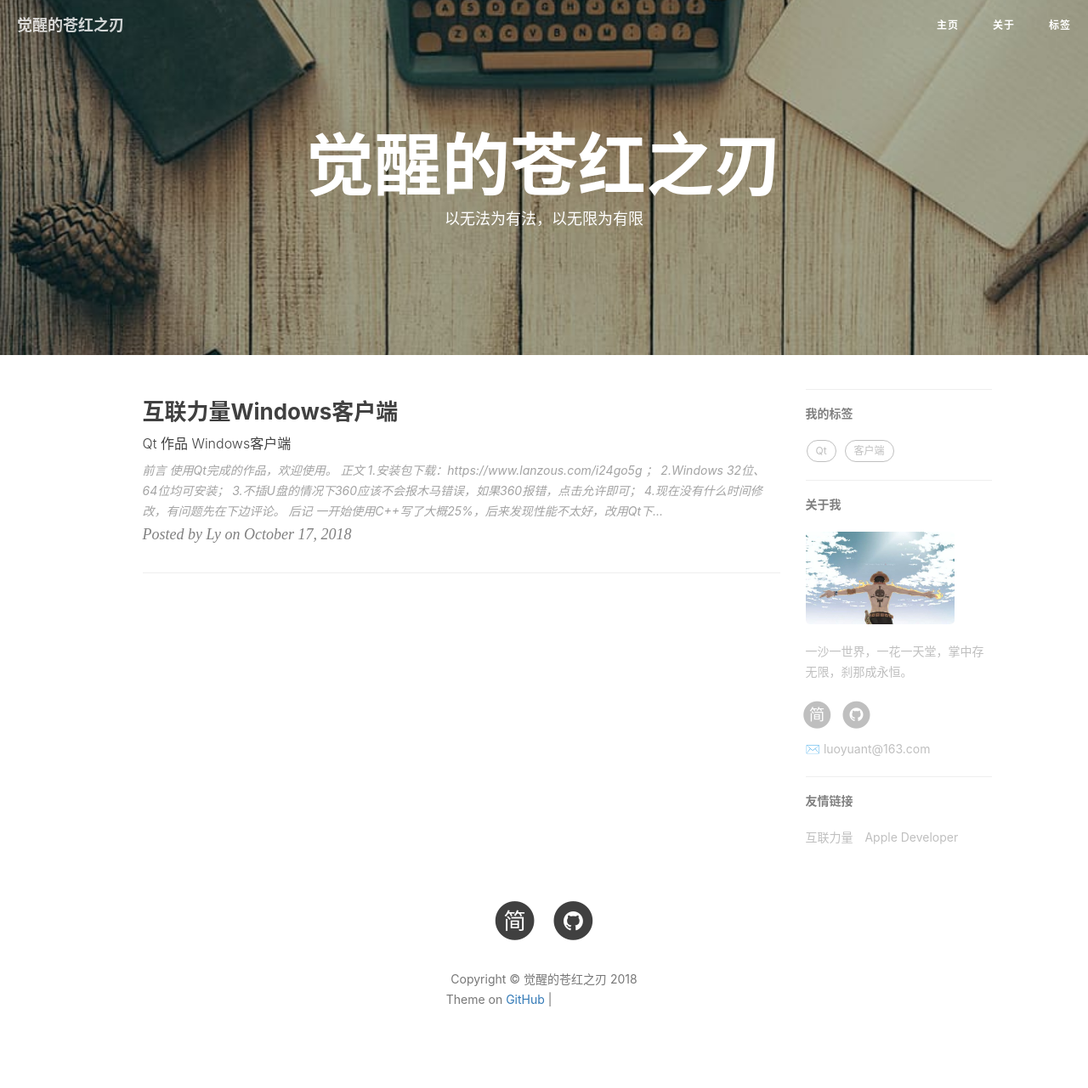
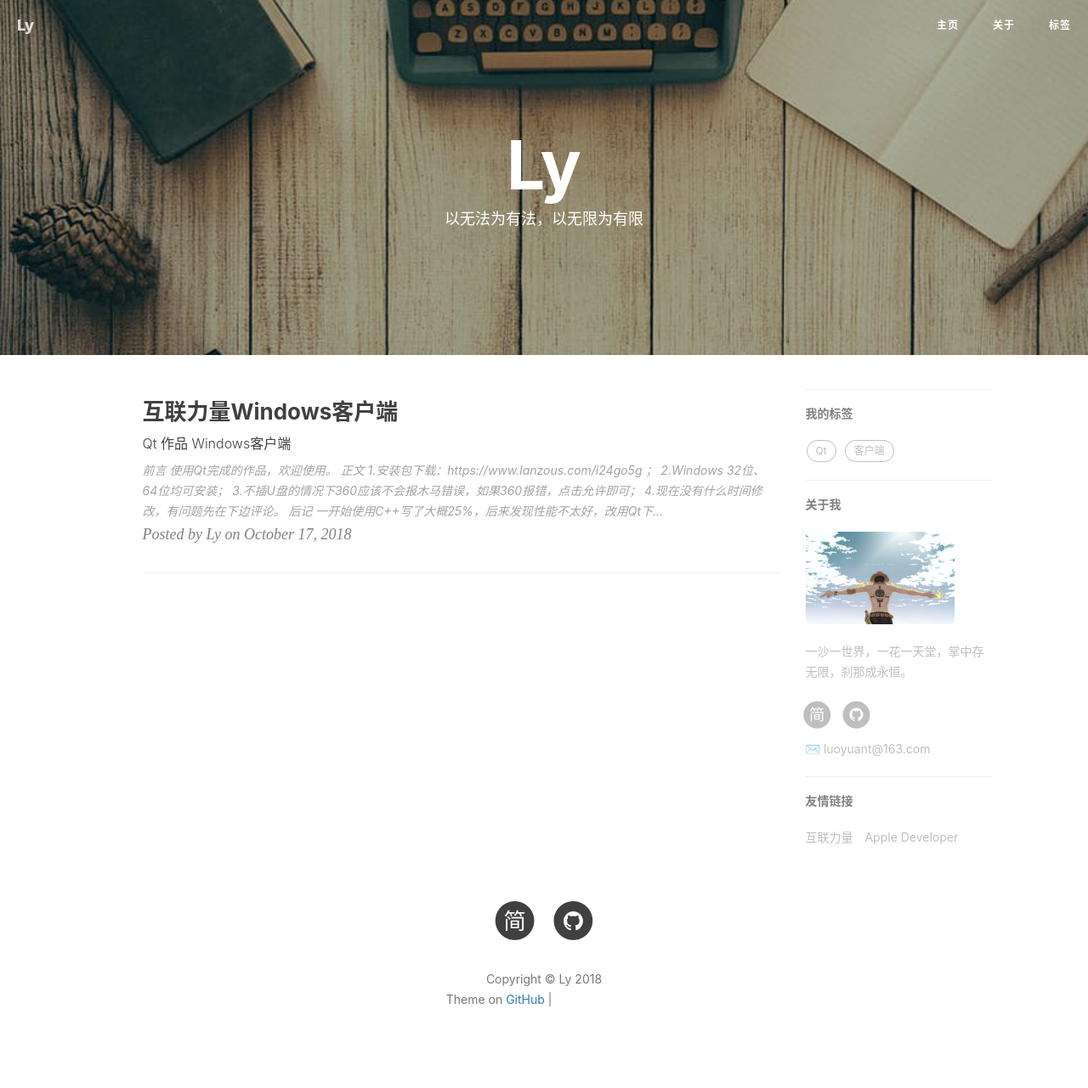
Before and after one commit to luoyuant/luoyuant.github.io, a Jekyll site: the page built from index.html, in a window 1280 px wide. Shown: the whole page at 85% size. Built offline with Jekyll 4.4.1, drawn with Linux system fonts in a browser that asks for light colours; nearby versions of some CDN libraries; the list of posts is cut into pages by our own code; comment, search, counter and statistics services are not loaded; grey boxes are pictures that could not be loaded.

Commit message:
Update _config.yml

```diff
--- a/_config.yml
+++ b/_config.yml
@@ -1,6 +1,6 @@
 # Site settings
-title: 觉醒的苍红之刃
-SEOTitle: 觉醒的苍红之刃
+title: Ly
+SEOTitle: Ly
 header-img: img/post-bg-desk.jpg
 email: luoyuant@163.com
 description: "Every failure is leading towards success."
```
